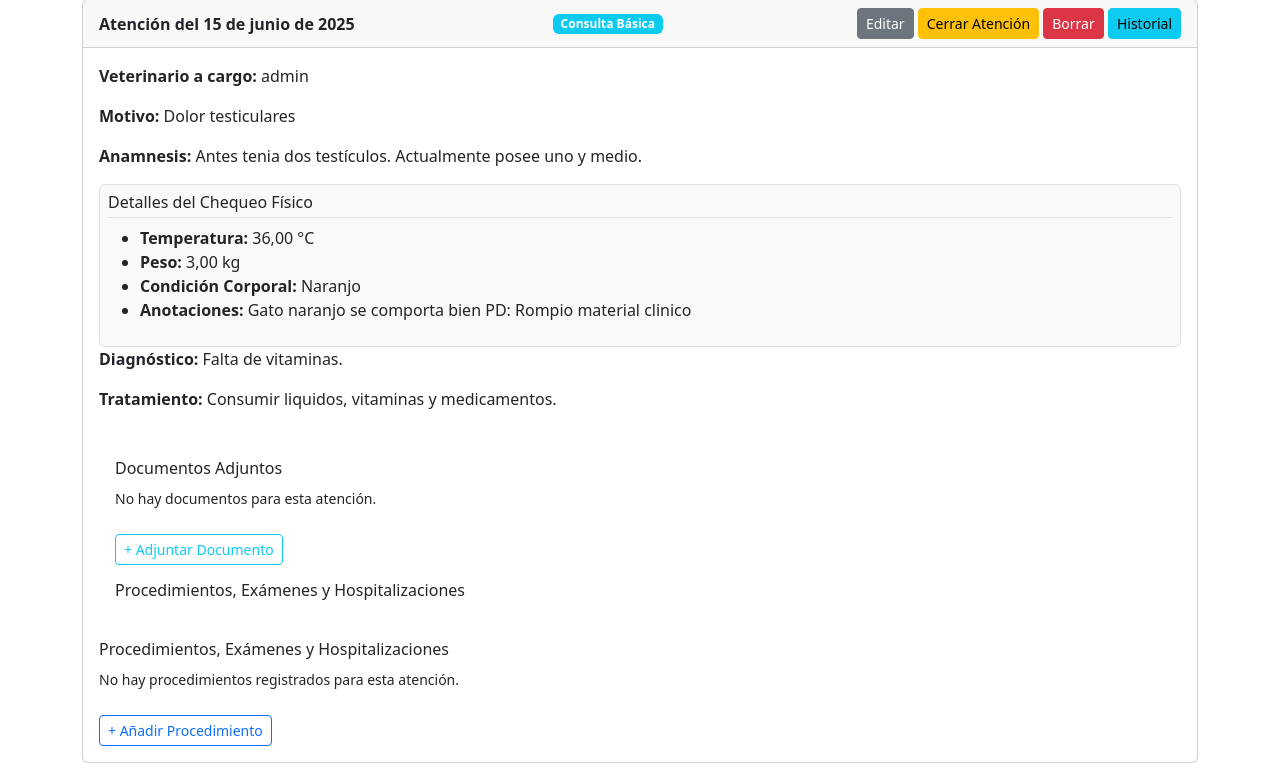
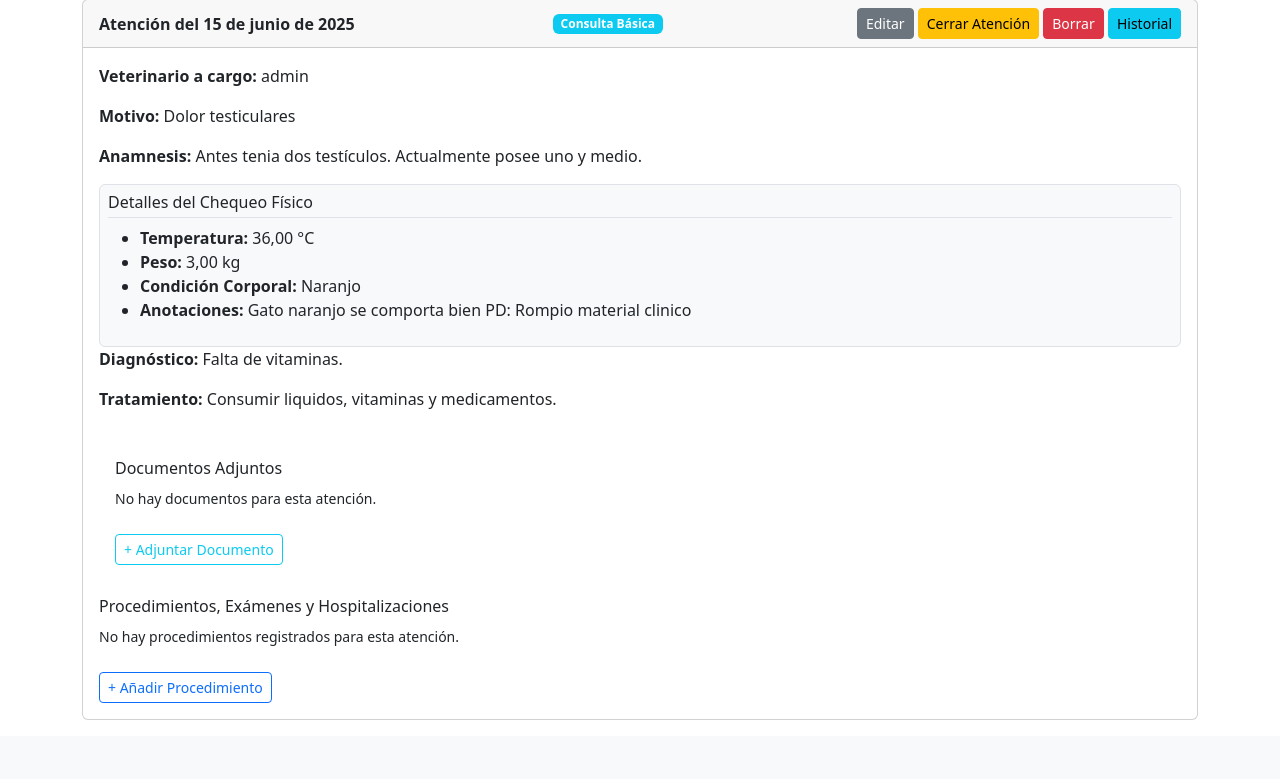
Before and after one commit to SanadaAstolfo/IngSoftwareProyecto, a Django app: page /gestion/pacientes/1/ in a window 1280 px wide. Shown: the part 426-1205 px from the top of the page. After the commit the page ends 1146 px from the top, so only its background shows below. Run offline with Django 5.2, Linux system fonts and the light colour scheme; a user stored in the database is signed in; data comes from the database, SQL or seed files in the repository; parts of the project's set-up code (start-up, migrations or seed data) failed here and were passed over.

Commit message:
Update detalle_paciente.html

```diff
--- a/gestion/templates/gestion/detalle_paciente.html
+++ b/gestion/templates/gestion/detalle_paciente.html
@@ -75,9 +75,6 @@
                         {% endif %}
                         <a href="{% url 'adjuntar_documento' atencion.id %}" class="btn btn-outline-info btn-sm mt-2">+ Adjuntar Documento</a>
                     </div>
-                    <div class="mt-3">
-                        <h6>Procedimientos, Exámenes y Hospitalizaciones</h6>
-                        </div>
                 </div>
                 <div class="mt-3">
                     <h6>Procedimientos, Exámenes y Hospitalizaciones</h6>
```
